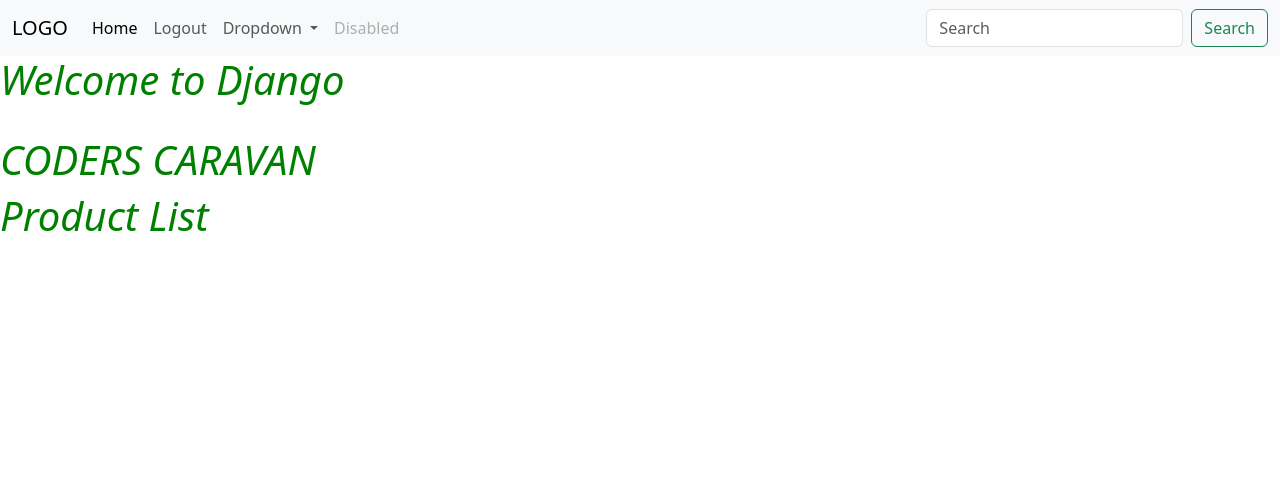
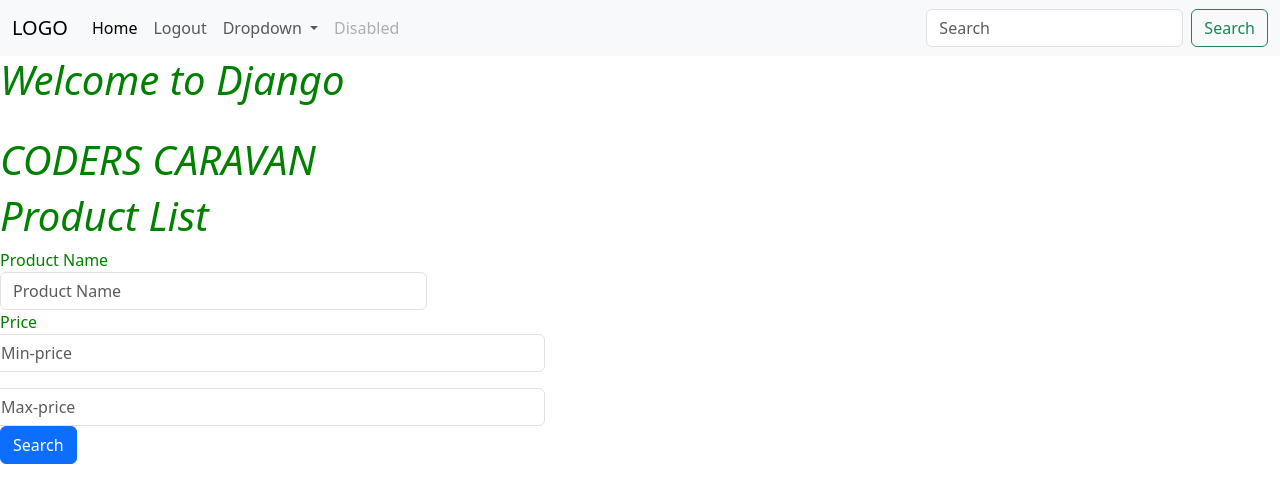
Before and after one commit to huseynovfuad06/caravan_project, a Django app: template templates/products/list.html in a window 1280 px wide. Shown: the top 503 px of the page. Run offline with Django 3.2, Linux system fonts and the light colour scheme; the template is opened without the code that fills it, so the values that code supplies are empty.

Commit message:
filter part

```diff
--- a/templates/products/list.html
+++ b/templates/products/list.html
@@ -12,7 +12,33 @@
 <h1>Product List</h1>
 
 
-<ul>
+<div class="row">
+    <form>
+        <div class="col-4">
+            <label>Product Name</label>
+            <input type="text" class="form-control" name="product_name"
+                   placeholder="Product Name"
+            {% if filter_dict.name %}value="{{ filter_dict.name }}" {% endif %}>
+        </div>
+        <div class="col-5">
+            <label>Price</label>
+            <div class="row">
+                <input type="number" class="form-control col-5" name="min_price"
+                       placeholder="Min-price"
+                {% if filter_dict.min_price %}value="{{ filter_dict.min_price }}" {% endif %}>
+                <p class="col-2"></p>
+                <input type="number" class="form-control col-5" name="max_price"
+                       placeholder="Max-price"
+                {% if filter_dict.max_price %}value="{{ filter_dict.max_price }}" {% endif %}>
+            </div>
+        </div>
+
+        <button type="submit" class="btn btn-primary">Search</button>
+    </form>
+</div>
+
+
+<ul class="mt-4">
     {% for product in products %}
         <li>
             <a href="{% url 'mainapp:detail' product.id %}">
```
Also changed, not shown: mainapp/filters.py (added, +27 -0 lines), mainapp/views.py (+34 -1 lines).
